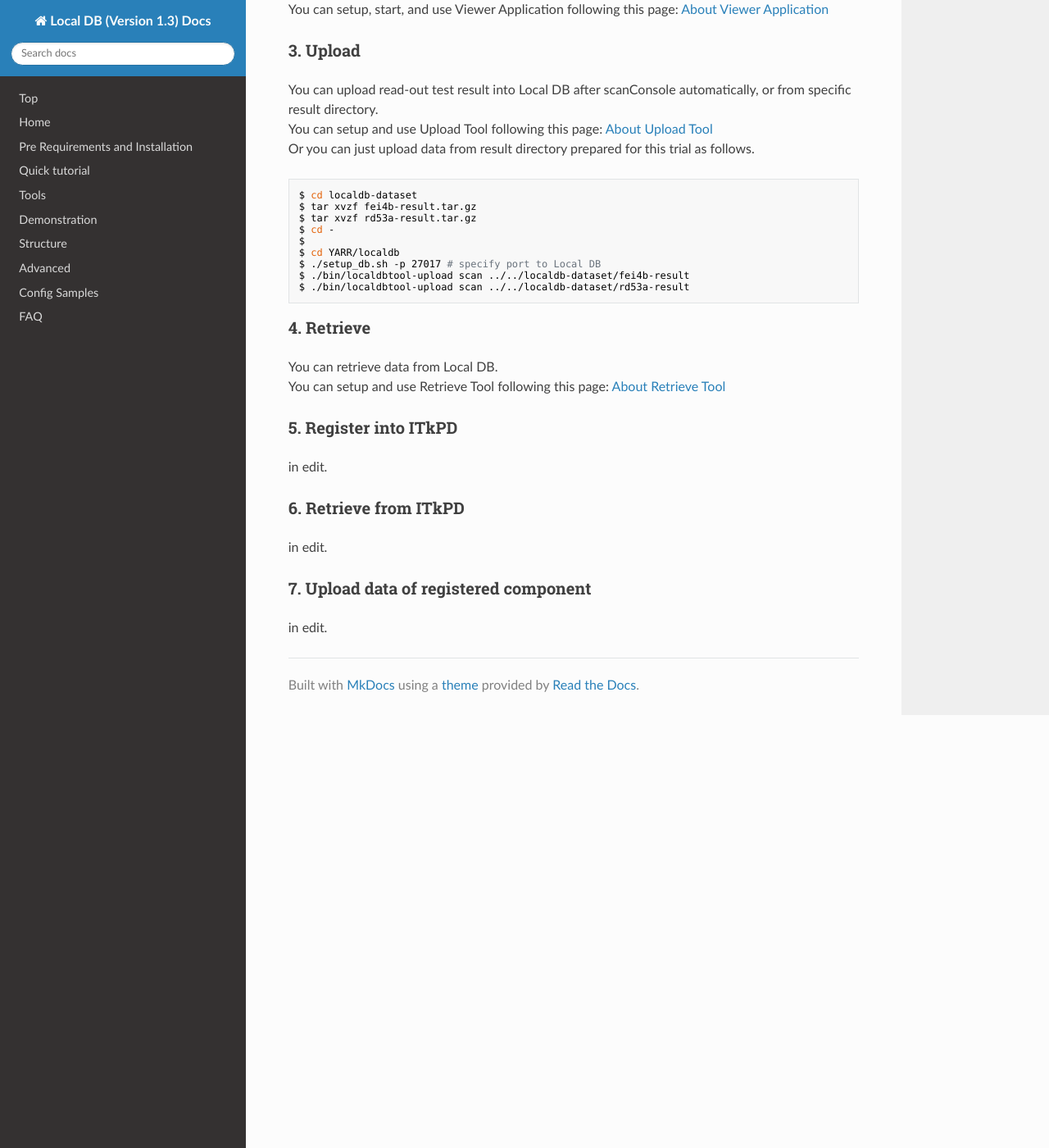
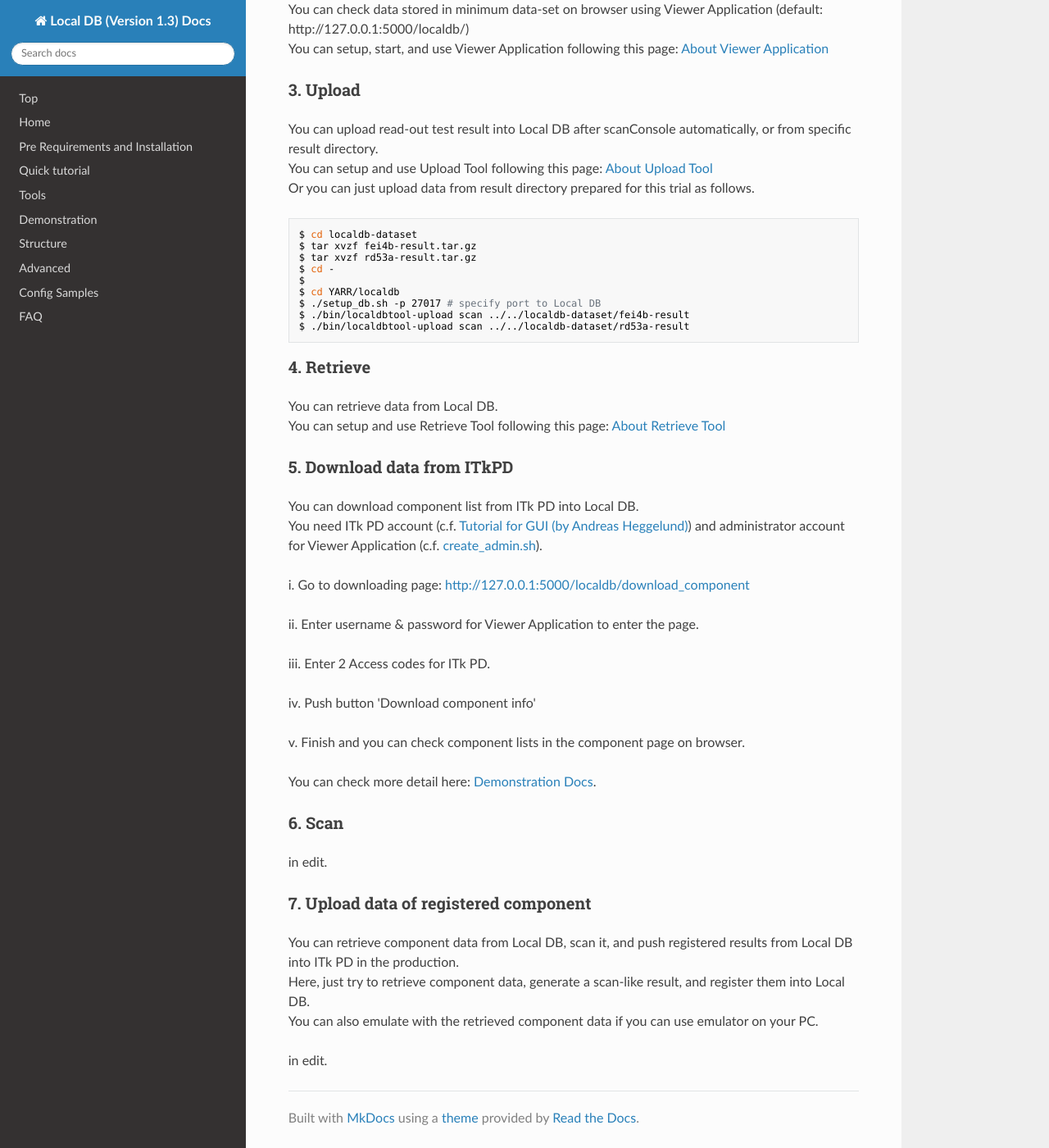
Before and after one commit to jlab-hep/localdb-docs, an MkDocs documentation site: the page built from docs/trial-tutorial.md, in a window 1280 px wide and 1400 px high, scrolled down 2098 px. Shown: the whole window at 82% size. Built offline with MkDocs 1.6.1, drawn with Linux system fonts in a browser that asks for light colours; nearby versions of some CDN libraries; old or Windows-style settings are respelled for this version of MkDocs; some of the changed text lies outside the part shown.

Commit message:
Added component download instruction

````diff
--- a/docs/trial-tutorial.md
+++ b/docs/trial-tutorial.md
@@ -6,8 +6,8 @@ You can try to use Local DB and Viewer Application using minimum environments an
 2. [Check data in Viewer Application](#2-viewer)
 3. [Upload result data into Local DB](#3-upload)
 4. [Retrieve data from Local DB](#4-retrieve)
-5. [Register component data into ITk Production DB](#5-register-into-itkpd)
-6. [Retrieve component data from ITk Production DB](#6-retrieve-from-itkpd)
+5. [Download component data from ITk Production DB](#6-download-from-itkpd)
+6. [Scan with downloaded component data](#6-scan)
 7. [Upload result data of registered component data into Local DB](#7-upload-data-of-registered-component)
 
 
@@ -20,6 +20,7 @@ $ git clone https://gitlab.cern.ch/YARR/YARR.git # YARR SW
 $ git clone https://gitlab.cern.ch/YARR/localdb-tools.git # Local DB Tools
 $ cd localdb-tools && git checkout devel
 ```
+> Local DB Tools will be released in master branch as new version soon.
 
 #### ii. Install requirements
 
@@ -123,14 +124,31 @@ $ ./bin/localdbtool-upload scan ../../localdb-dataset/rd53a-result
 You can retrieve data from Local DB.<br>
 You can setup and use Retrieve Tool following this page: [About Retrieve Tool](https://localdb-docs.readthedocs.io/en/devel/retrieve/)<br>
 
-### 5. Register into ITkPD
+### 5. Download data from ITkPD
 
-in edit.
+You can download component list from ITk PD into Local DB.<br>
+You need ITk PD account (c.f. [Tutorial for GUI (by Andreas Heggelund)](https://indico.cern.ch/event/905734/contributions/3824355/attachments/2021113/3379403/ITKDB_GUI_Tutorial.pdf)) and administrator account for Viewer Application (c.f. [create_admin.sh](create_admin.md)).<br>
 
-### 6. Retrieve from ITkPD
+i. Go to downloading page: [http://127.0.0.1:5000/localdb/download_component](http://127.0.0.1:5000/localdb/download_component)
+
+ii. Enter username & password for Viewer Application to enter the page.
+
+iii. Enter 2 Access codes for ITk PD.
+
+iv. Push button 'Download component info'
+
+v. Finish and you can check component lists in the component page on browser.
+
+You can check more detail here: [Demonstration Docs](https://qc-demonstration.readthedocs.io/en/latest/database_demonstration_download_itkpd/).
+
+### 6. Scan
 
 in edit.
 
 ### 7. Upload data of registered component
 
+You can retrieve component data from Local DB, scan it, and push registered results from Local DB into ITk PD in the production.<br>
+Here, just try to retrieve component data, generate a scan-like result, and register them into Local DB.<br>
+You can also emulate with the retrieved component data if you can use emulator on your PC.<br>
+
 in edit.
--- a/docs/tutorial.md
+++ b/docs/tutorial.md
@@ -16,9 +16,9 @@ Contents:
 2. Check data in Viewer Application
 3. Upload result data into Local DB
 4. Retrieve data from Local DB
-5. Register component data into ITk Production DB
-6. Retrieve component data from ITk Production DB
-7. Upload result data of registered component data into Local DB
+5. Download component data from ITk Production DB
+6. Scan with downloaded component data
+7. Upload result data of registered component data into Local DB (in progress)
 
 ## [Basic Tutorial](basic-tutorial.md)
 
````
Also changed, not shown: docs/create_admin.md (+3 -0 lines).
